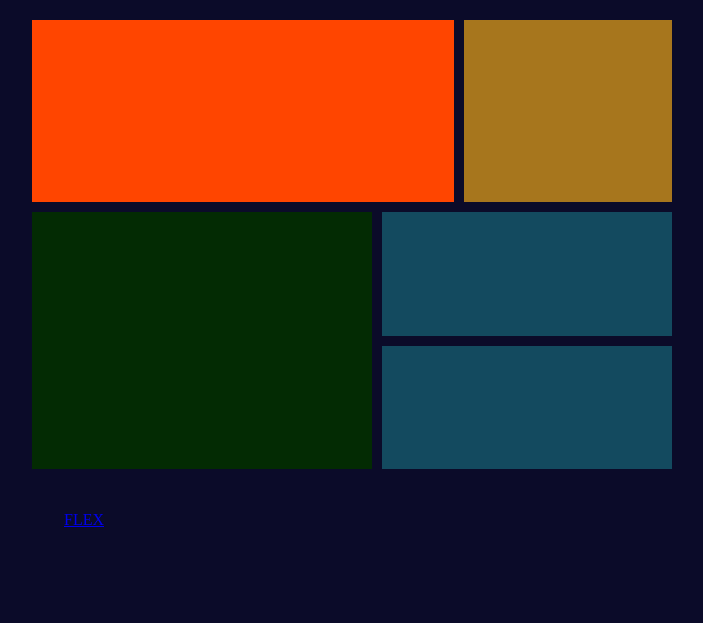
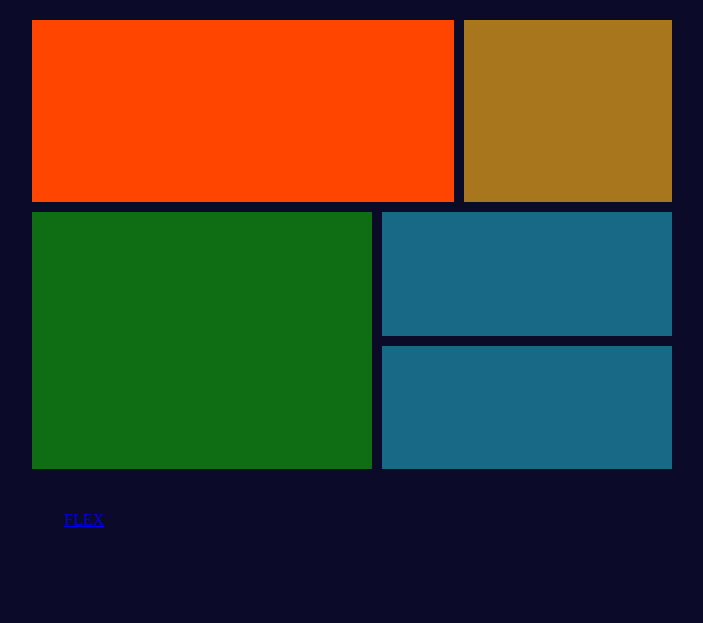
Before and after one commit to Phait2001/zuri-flex-and-grid-task, a plain HTML site: page grid.html in a window 1280 px wide. Shown: the whole page, without its empty margins (288-991 px from the left). Drawn offline with Linux system fonts and the light colour scheme.

Commit message:
Update grid.css

```diff
--- a/grid.css
+++ b/grid.css
@@ -35,16 +35,16 @@ body{
 
 }
 .item-C{
-   background-color: rgb(3, 43, 3);
+   background-color:rgba(16, 126, 16, 0.863);
    grid-area: C;
 
 }
 .item-D{
-   background-color:rgb(19, 74, 95);
+   background-color:rgb(24, 105, 133);
    grid-area: D;
 }
 .item-E{
-   background-color:rgb(19, 74, 95);
+   background-color:rgb(24, 105, 133);
    grid-area: E;
 
 }
```
